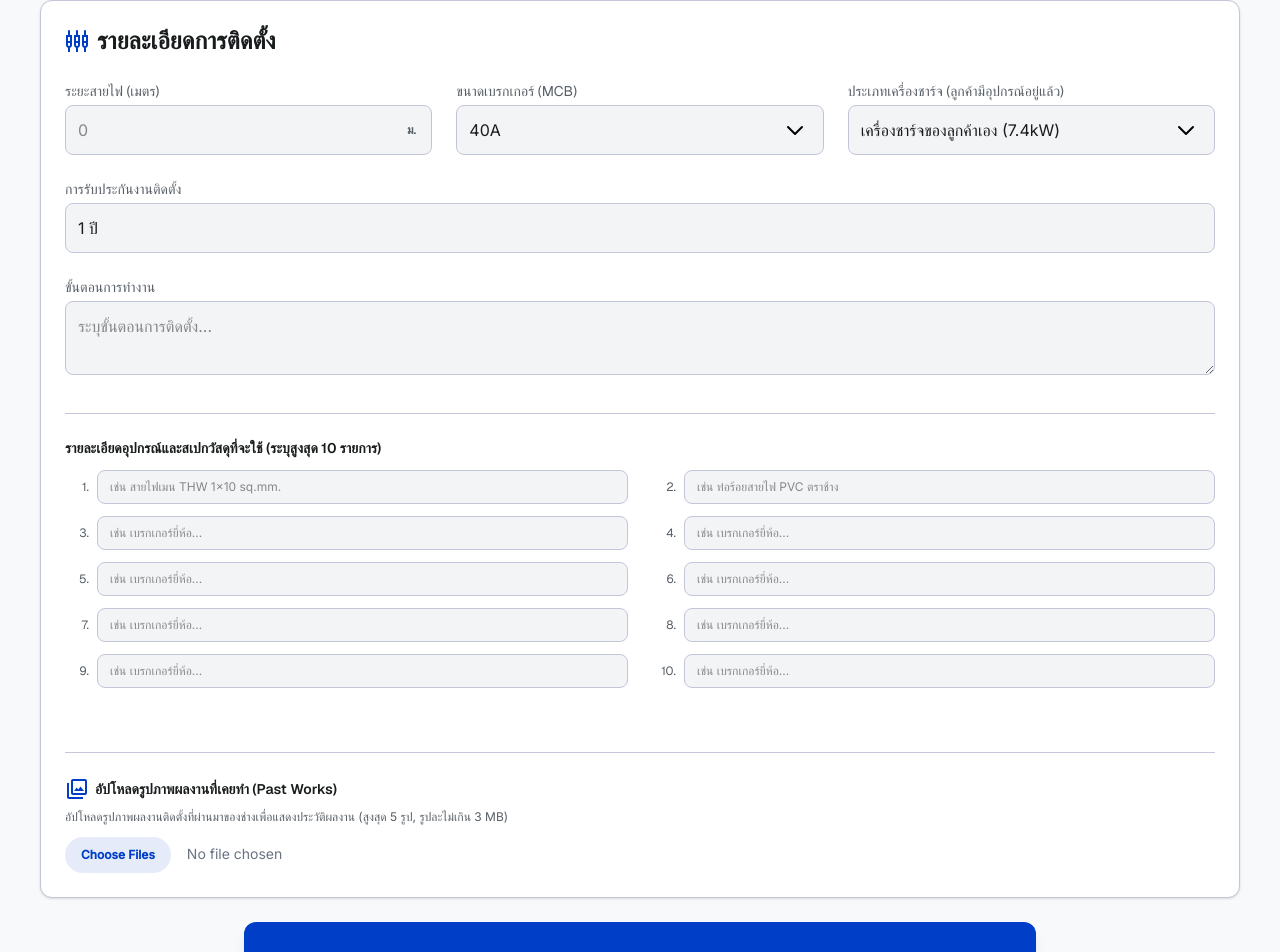
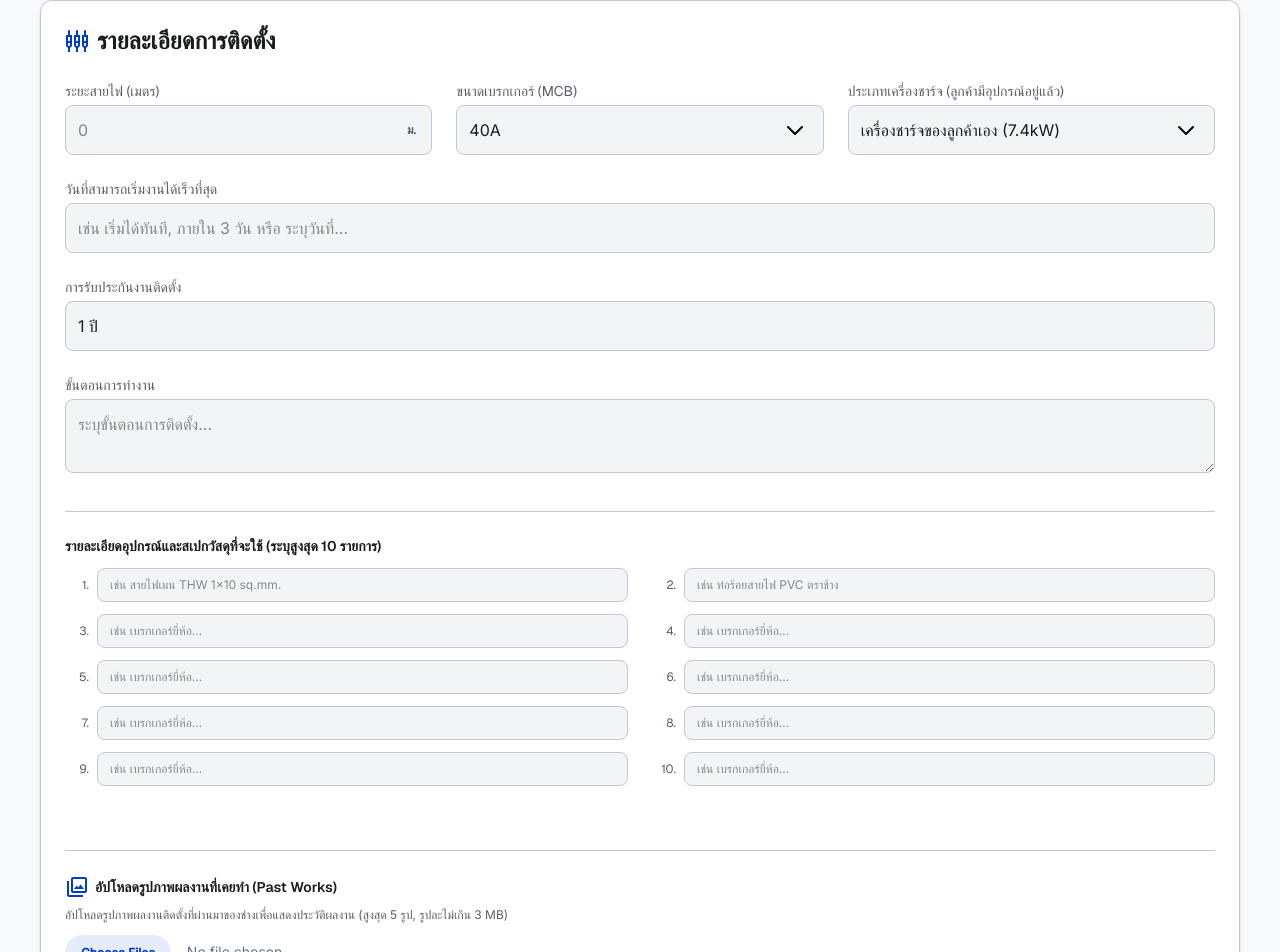
Before and after one commit to caserebel-maker/ev-quotation-builder, a Next.js app: page / in a window 1280 px wide. Shown: the part 1067-2019 px from the top of the page. Built offline with nearby package versions, Linux system fonts and the light colour scheme.

Commit message:
Add field for earliest start date to frontend and email details

```diff
--- a/src/app/api/send-quotation/route.ts
+++ b/src/app/api/send-quotation/route.ts
@@ -101,15 +101,16 @@ export async function POST(request: Request) {
       equipments,
       warrantyYears,
       workScope,
+      earliestStartDate,
       materialCost,
       laborCost,
       totalAmount,
       pastWorks,
     } = data;
 
-    if (!techName || !clientName || !clientAddress || !equipments || !Array.isArray(equipments) || equipments.length === 0 || !workScope || !warrantyYears) {
+    if (!techName || !clientName || !clientAddress || !equipments || !Array.isArray(equipments) || equipments.length === 0 || !workScope || !warrantyYears || !earliestStartDate) {
       return NextResponse.json(
-        { error: "ข้อมูลที่จำเป็นไม่ครบถ้วน รวมถึงรายละเอียดอุปกรณ์การรับประกันและขั้นตอนงาน" },
+        { error: "ข้อมูลที่จำเป็นไม่ครบถ้วน รวมถึงรายละเอียดอุปกรณ์การรับประกัน ขั้นตอนงาน และวันที่เริ่มงาน" },
         { status: 400 }
       );
     }
@@ -442,6 +443,7 @@ export async function POST(request: Request) {
 
             <!-- Footer Details -->
             <div style="font-size: 13px; margin-bottom: 24px; line-height: 1.6;">
+              <strong>วันที่สามารถเริ่มงานได้เร็วที่สุด:</strong> ${earliestStartDate}<br>
               <strong>การรับประกันงานติดตั้ง:</strong> รับประกันผลงานติดตั้งและระบบไฟฟ้าเป็นระยะเวลา ${warrantyYears}
             </div>
 
--- a/src/app/page.tsx
+++ b/src/app/page.tsx
@@ -24,6 +24,7 @@ export default function Home() {
 
   const [warrantyYears, setWarrantyYears] = useState("1 ปี");
   const [workScope, setWorkScope] = useState("");
+  const [earliestStartDate, setEarliestStartDate] = useState("");
 
   // Initialize costs as empty strings so the technician fills them in themselves
   const [materialCost, setMaterialCost] = useState<number | "">("");
@@ -95,8 +96,8 @@ export default function Home() {
     // Filter out empty equipment inputs
     const activeEquipments = equipments.filter(eq => eq.trim() !== "");
 
-    if (!techName || !techPhone || !clientName || !clientAddress || !workScope || !warrantyYears) {
-      setErrorMessage("กรุณากรอกข้อมูลที่จำเป็นให้ครบถ้วน รวมถึงขั้นตอนการทำงาน");
+    if (!techName || !techPhone || !clientName || !clientAddress || !workScope || !warrantyYears || !earliestStartDate) {
+      setErrorMessage("กรุณากรอกข้อมูลที่จำเป็นให้ครบถ้วน รวมถึงขั้นตอนการทำงานและวันที่พร้อมเริ่มงาน");
       return;
     }
     if (activeEquipments.length === 0) {
@@ -130,6 +131,7 @@ export default function Home() {
           equipments: activeEquipments,
           warrantyYears,
           workScope,
+          earliestStartDate,
           materialCost: Number(materialCost),
           laborCost: Number(laborCost),
           totalAmount,
@@ -401,7 +403,18 @@ export default function Home() {
                   </select>
                 </div>
 
-                {/* Row 2: Warranty & Scope */}
+                {/* Row 2: Warranty & Scope & Start Date */}
+                <div className="md:col-span-3">
+                  <label className="block font-label-md text-sm text-[#585f67] mb-1">วันที่สามารถเริ่มงานได้เร็วที่สุด</label>
+                  <input
+                    type="text"
+                    value={earliestStartDate}
+                    onChange={(e) => setEarliestStartDate(e.target.value)}
+                    className="w-full bg-[#f3f4f5] border border-[#c3c5d9] p-3 rounded-lg font-body-md text-[#191c1d] focus:outline-none focus:border-[#003ec7] focus:ring-1 focus:ring-[#003ec7]/10"
+                    placeholder="เช่น เริ่มได้ทันที, ภายใน 3 วัน หรือ ระบุวันที่..."
+                    required
+                  />
+                </div>
                 <div className="md:col-span-3">
                   <label className="block font-label-md text-sm text-[#585f67] mb-1">การรับประกันงานติดตั้ง</label>
                   <input
@@ -584,6 +597,7 @@ export default function Home() {
               setEquipments(Array(10).fill(""));
               setWarrantyYears("1 ปี");
               setWorkScope("");
+              setEarliestStartDate("");
               setMaterialCost("");
               setLaborCost("");
               setPastWorks([]);
```
